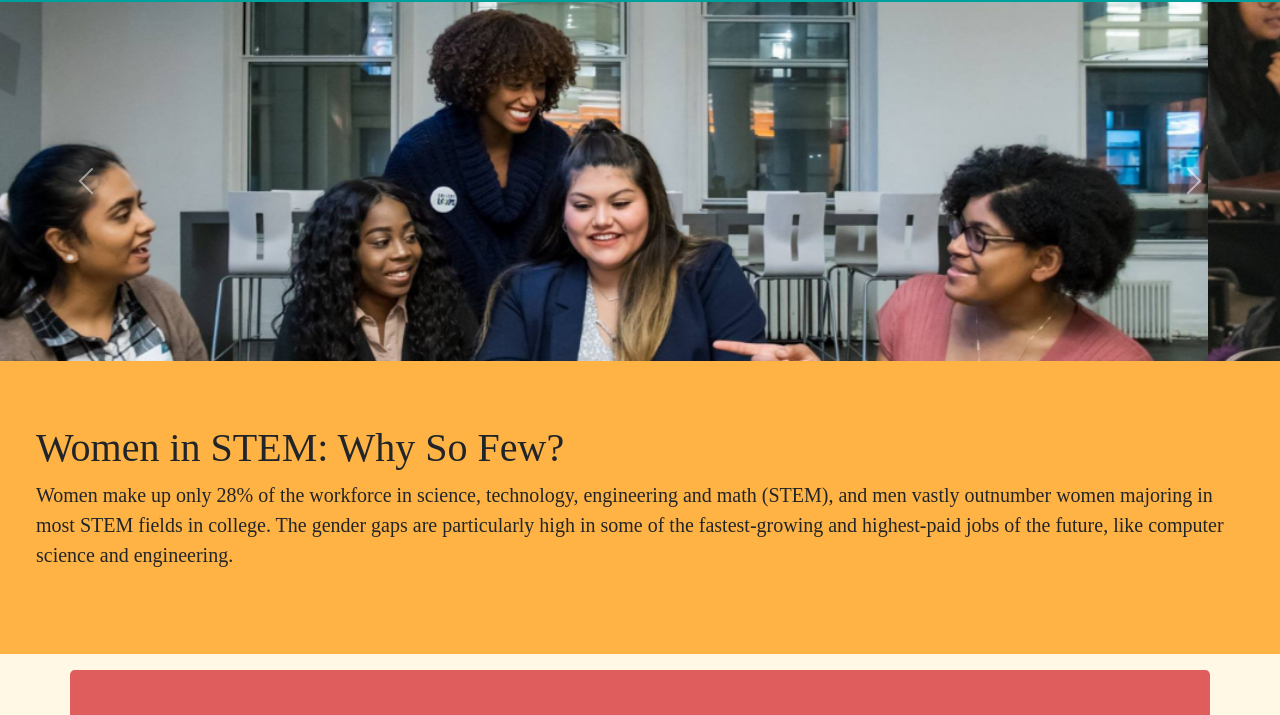
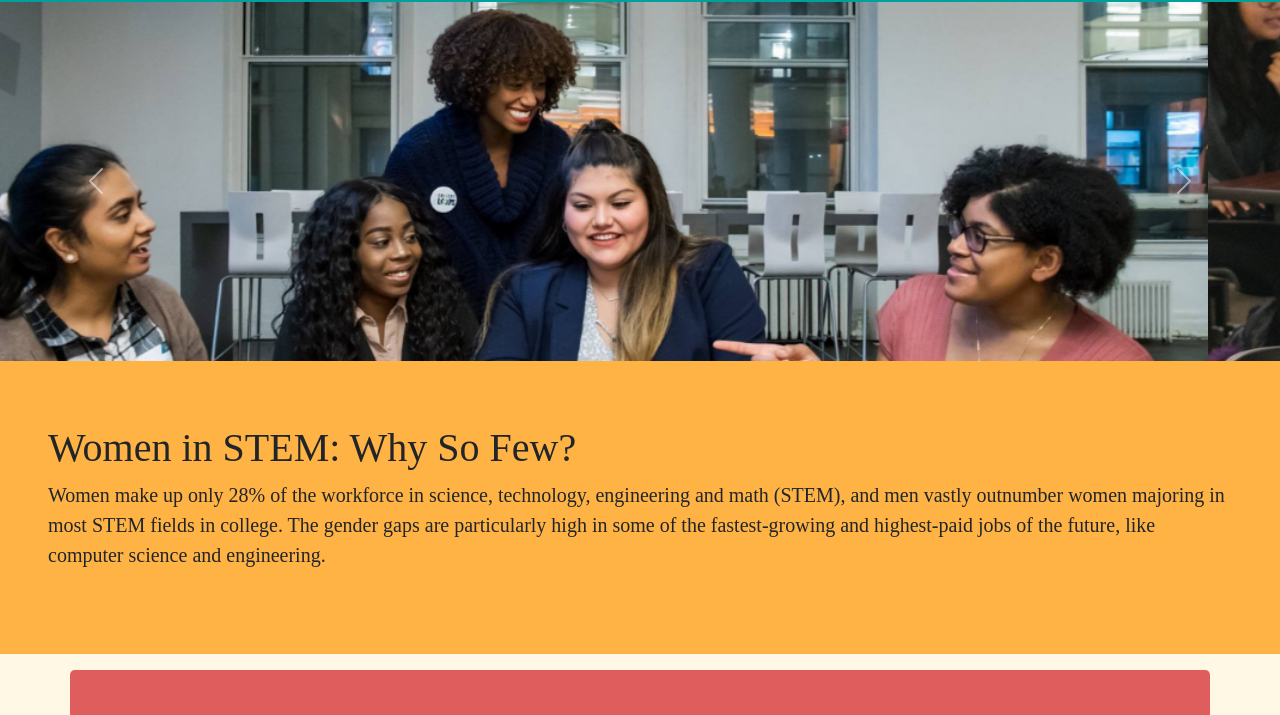
Before and after one commit to tara-ava/winterclub21, a plain HTML site: page index.html in a window 1280 px wide. Shown: the part 60-775 px from the top of the page. Drawn offline with nearby package versions, Linux system fonts and the light colour scheme.

Commit message:
fixed header for index page

```diff
--- a/index.html
+++ b/index.html
@@ -42,7 +42,6 @@
         </div>
     </nav>
 
-<div class="row">
     <div id="carouselExampleControls" class="carousel slide" data-bs-ride="carousel">
       <div class="carousel-inner">
         <div class="carousel-item active">
@@ -64,11 +63,10 @@
         <span class="visually-hidden">Next</span>
       </button>
     </div>
-    <div class="p-5 rounded-3 containertopic">
+    <div class="p-5 containertopic container-responsive">
        <h1 class=header2 style="padding-top:15px; font-size: 30;">Women in STEM: Why So Few?</h1>
-       <p style="padding-bottom:20px; font-family:Sora; font-size: 30;"" class="lead">Women make up only 28% of the workforce in science, technology, engineering and math (STEM), and men vastly outnumber women majoring in most STEM fields in college. The gender gaps are particularly high in some of the fastest-growing and highest-paid jobs of the future, like computer science and engineering.</p>
+       <p style="padding-bottom:20px; font-family:Sora; font-size: 30;" class="lead">Women make up only 28% of the workforce in science, technology, engineering and math (STEM), and men vastly outnumber women majoring in most STEM fields in college. The gender gaps are particularly high in some of the fastest-growing and highest-paid jobs of the future, like computer science and engineering.</p>
     </div>
-</div>
 <div class="container">
     <div class="row p-5 rounded-3 my-3 containerindex">
         <div class="col-md-3" style="padding-right: 0px;">
```
